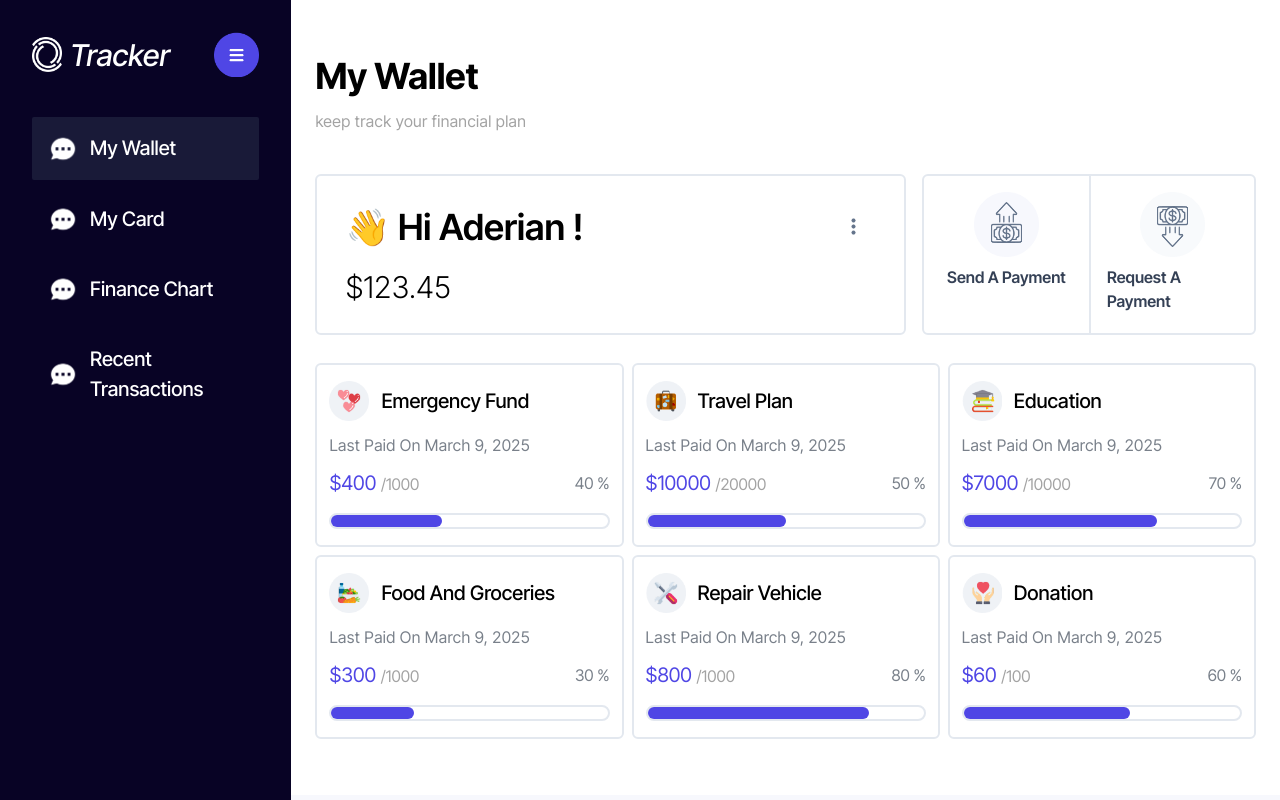
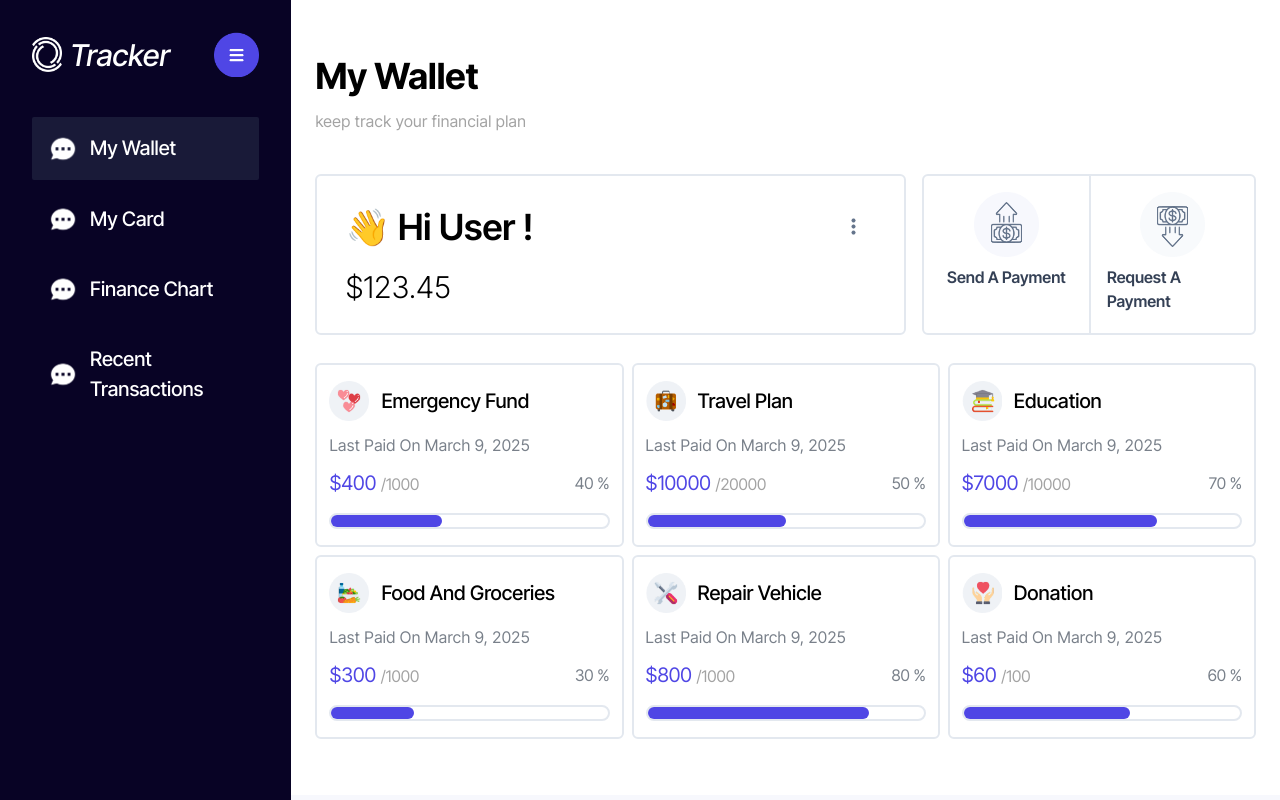
Before and after one commit to mariabh7/tracker-app, a Next.js app: page /mywallet in a window 1280 px wide. Built offline with nearby package versions, Linux system fonts and the light colour scheme.

Commit message:
Update page.jsx

```diff
--- a/src/app/(components)/mywallet/page.jsx
+++ b/src/app/(components)/mywallet/page.jsx
@@ -3,7 +3,7 @@ import Image from "next/image";
 import dots from "/./public/icons/dots.png";
 import requestp from "/./public/icons/requestp.png";
 import sendp from "/./public/icons/sendp.png";
-import { useState } from "react";
+import { useState, useEffect } from "react";
 // wallets icon
 import heart from "/./public/icons/Wallet Icon.png";
 import wallet1 from "/./public/icons/Wallet Icon (1).png";
@@ -86,6 +86,18 @@ export default function Mywallet() {
       alert("something is messing, try again later ");
     }
   };
+  const [userName, setUserName] = useState("User"); // Default name
+
+  useEffect(() => {
+    if (typeof window !== "undefined") {
+      // Ensure this runs only in the browser
+      const storedName = localStorage.getItem("userName");
+      if (storedName) {
+        setUserName(storedName);
+      }
+    }
+  }, []);
+
   return (
     <div className=" md:w-[100%] h-lvh overflow-y-auto ">
       <div className=" md:px-6  md:py-14">
@@ -109,7 +121,7 @@ export default function Mywallet() {
               <div className="flex justify-between items-center ">
                 <h1 className="capitalize text-2xl md:text-4xl font-semibold ">
                   {" "}
-                  👋 hi <span id="name">aderian</span> !
+                  👋 hi <span id="name">{userName}</span> !
                 </h1>
                 <Image src={dots} alt="3-dots" width={45} />
               </div>
```
